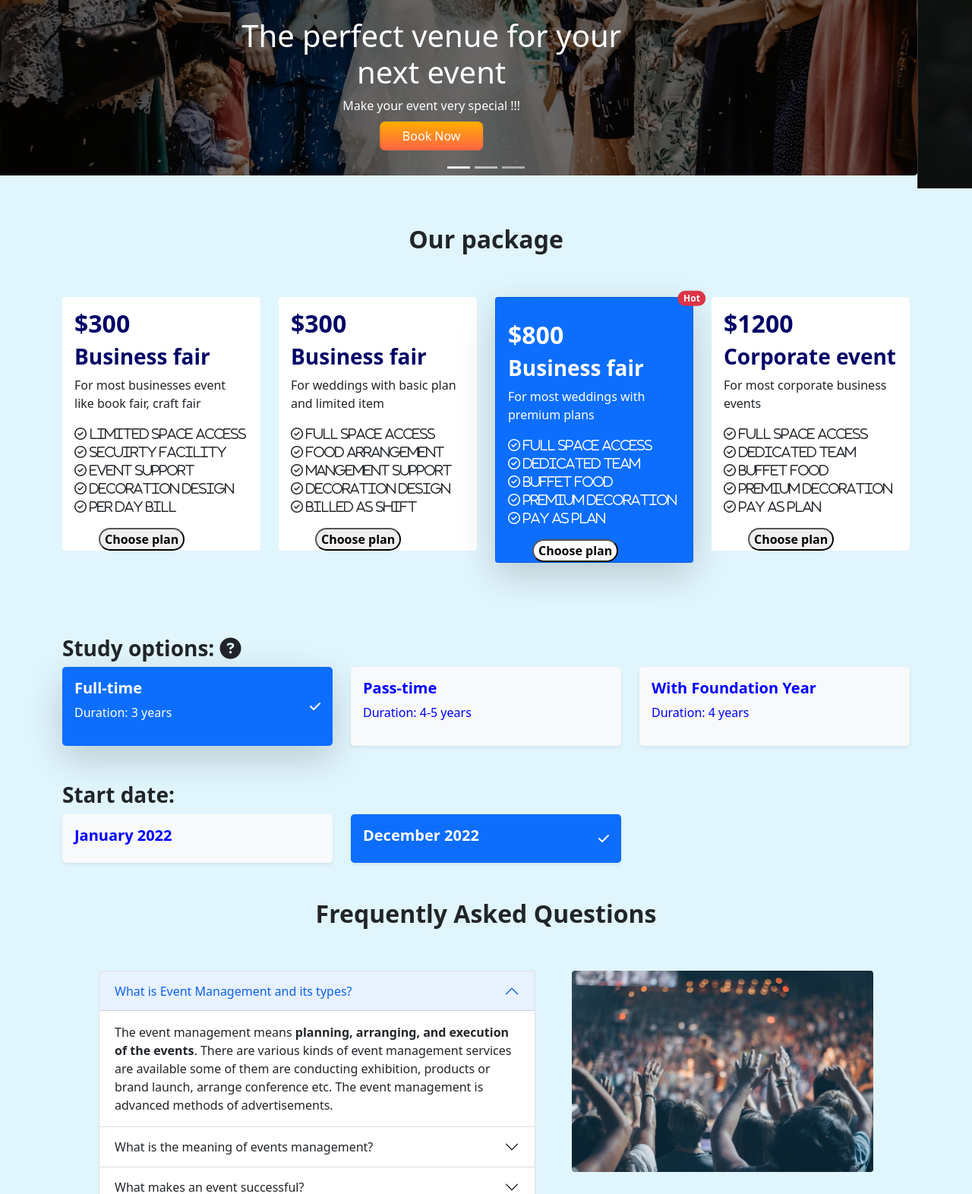
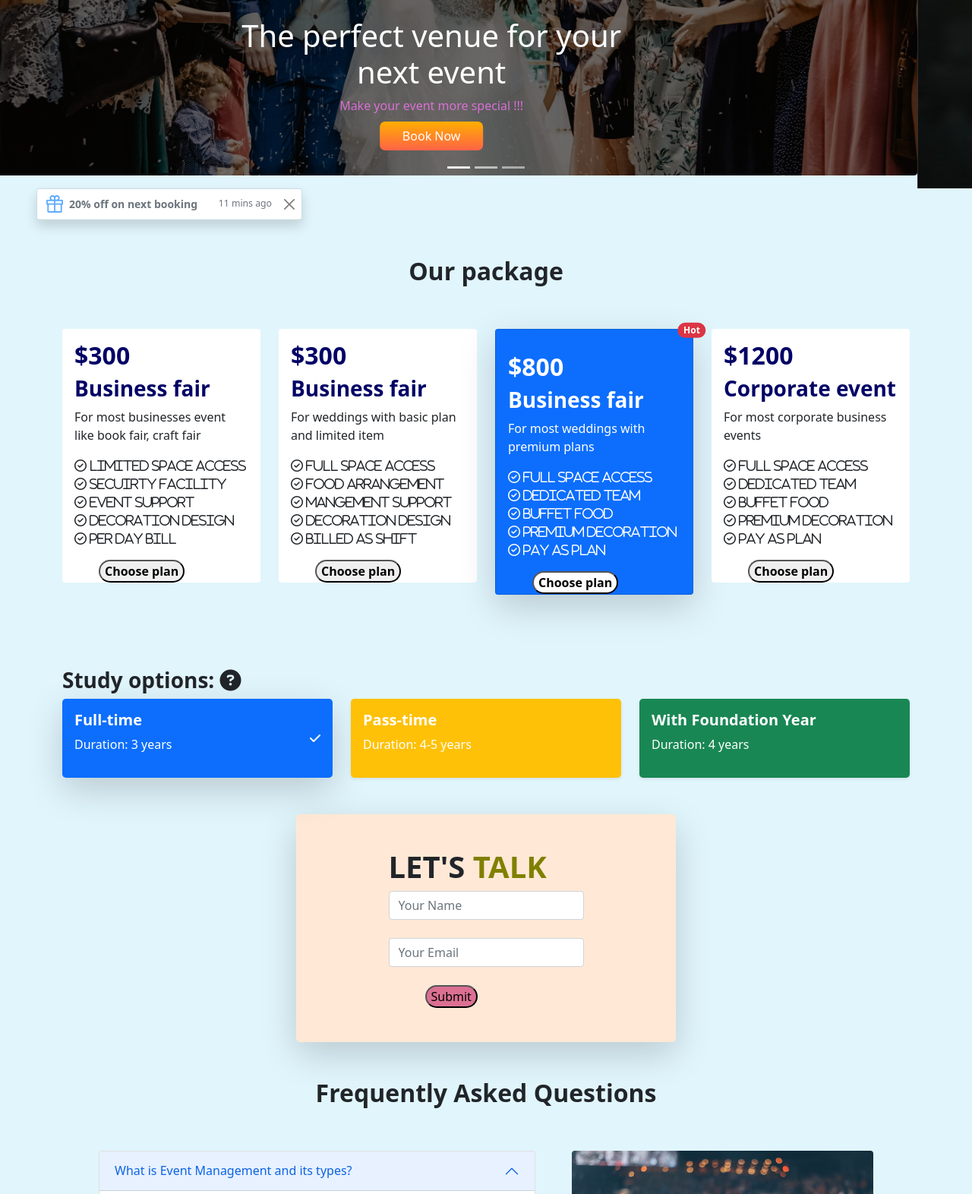
Before and after one commit to Afifa-Tazremin-Oishi/Convention-center, a plain HTML site: page index.html in a window 1280 px wide. Shown: the part 360-1932 px from the top of the page at 76% size. Drawn offline with nearby package versions, Linux system fonts and the light colour scheme.

Commit message:
style added

```diff
--- a/index.html
+++ b/index.html
@@ -87,8 +87,8 @@
                   The perfect venue for your <br />
                   next event
                 </h1>
-                <p>
-                  Make your event very special !!!
+                <p style="color:orchid;">
+                  Make your event more special !!!
                 </p>
                 <a
                   class="link-button"
@@ -105,7 +105,7 @@
                   The perfect venue for your <br />
                   next event
                 </h1>
-                <p>Make your event very special !!!</p>
+                <p style="color: orchid;">Make your event more special !!!</p>
                 <a
                   class="link-button"
                   target="_blank"
@@ -121,7 +121,7 @@
                   The perfect venue for your <br />
                   next event
                 </h1>
-                <p>Make your event very special !!!</p>
+                <p style="color: orchid;">Make your event more special !!!</p>
                 <a
                   class="link-button"
                   target="_blank"
@@ -154,16 +154,14 @@
     </header>
     <main>
       <!-- Toasts -->
-      <section class="">
-        <div class="toast" role="alert" aria-live="assertive" aria-atomic="true">
+      <section class="ps-5">
+        <div class="toast show" role="alert" aria-live="assertive" aria-atomic="true" >
           <div class="toast-header">
             <img src="icons/Vector.svg" class="rounded me-2" alt="...">
-            <strong class="me-auto">Bootstrap</strong>
+            <strong class="me-auto">20% off on next booking
+            </strong>
             <small>11 mins ago</small>
             <button type="button" class="btn-close" data-bs-dismiss="toast" aria-label="Close"></button>
-          </div>
-          <div class="toast-body">
-            Hello, world! This is a toast message.
           </div>
         </div>
       </section>
@@ -289,41 +287,29 @@
             </div>
           </div>
           <div class="col-lg-4 col-md-6 col-12">
-            <div class="p-3 border bg-light align-items-center justify-content-between rounded-3 shadow-sm border-0">
-              <h5 class="fw-bold" style="color: blue">Pass-time</h5>
-              <p class="" style="color: blue">Duration: 4-5 years</p>
+            <div class="p-3 border bg-warning align-items-center justify-content-between rounded-3 shadow-sm border-0">
+              <h5 class="fw-bold" style="color:white">Pass-time</h5>
+              <p class="" style="color: white">Duration: 4-5 years</p>
             </div>
           </div>
           <div class="col-lg-4 col-md-6 col-12">
-            <div class="p-3 border bg-light align-items-center justify-content-between rounded-3 shadow-sm border-0">
-              <h5 class="fw-bold" style="color: blue">With Foundation Year</h5>
-              <p class="" style="color: blue">Duration: 4 years</p>
+            <div class="p-3 border bg-success align-items-center justify-content-between rounded-3 shadow-sm border-0">
+              <h5 class="fw-bold" style="color: white">With Foundation Year</h5>
+              <p class="" style="color:white">Duration: 4 years</p>
             </div>
           </div>
         </div>
       </section>
-      <section class="container my-5 catagories">
-        <h3 class="fw-bold">Start date:</h3>
-        <div class="row g-4">
-          <div class="col-lg-4 col-md-6 col-12">
-            <div class="p-3 border bg-light align-items-center justify-content-between rounded-3 shadow-sm border-0">
-              <h5 class="fw-bold" style="color: blue">January 2022</h5>
-            </div>
-          </div>
-          <div class="col-lg-4 col-md-6 col-12">
-            <div
-              class="p-3 border bg-primary align-items-center justify-content-between rounded-3 d-flex shadow-sm border-0"
-            >
-              <div>
-                <h5 class="text-white fw-bold">December 2022</h5>
-              </div>
-              <div>
-                <i class="fas fa-check" style="color: white"></i>
-              </div>
-            </div>
-          </div>
+      <section style="height: 300px; width: 500px; background-color:rgb(255, 233, 214);" class="container shadow-lg d-flex justify-content-center align-items-center rounded-3 mt-5">
+        <div>
+         <h1 class="fw-bold">LET'S <span style="color:olive">TALK</span></h1>
+         <input  class="form-control" type="text" placeholder="Your Name">
+         <br>
+         <input  class="form-control" type="text" placeholder="Your Email">
+         <br>
+         <button class="rounded-pill mx-5" style="background-color: palevioletred;">Submit</button>
         </div>
-      </section>
+       </section>
       <!-- Frequently Asked Questions -->
       <section class="container">
         <h2 class="text-center mt-5 fw-bold">Frequently Asked Questions</h2>
```
